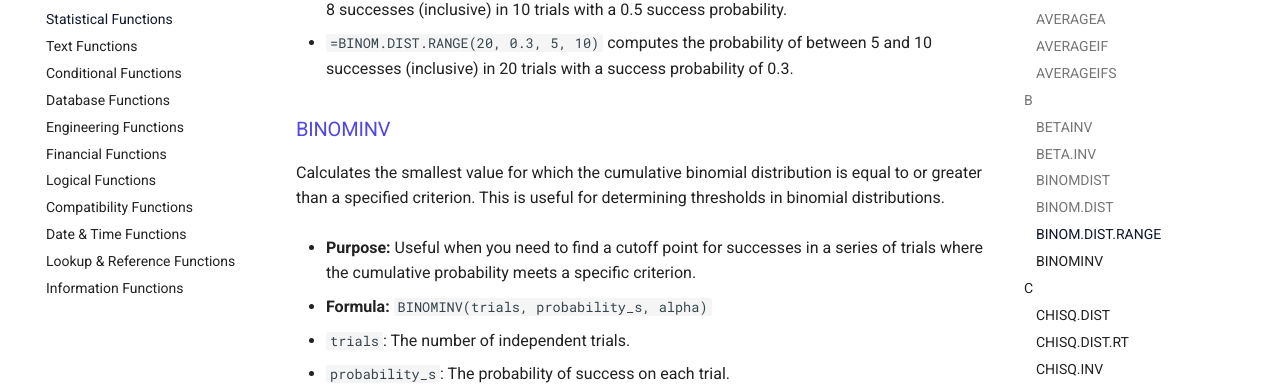
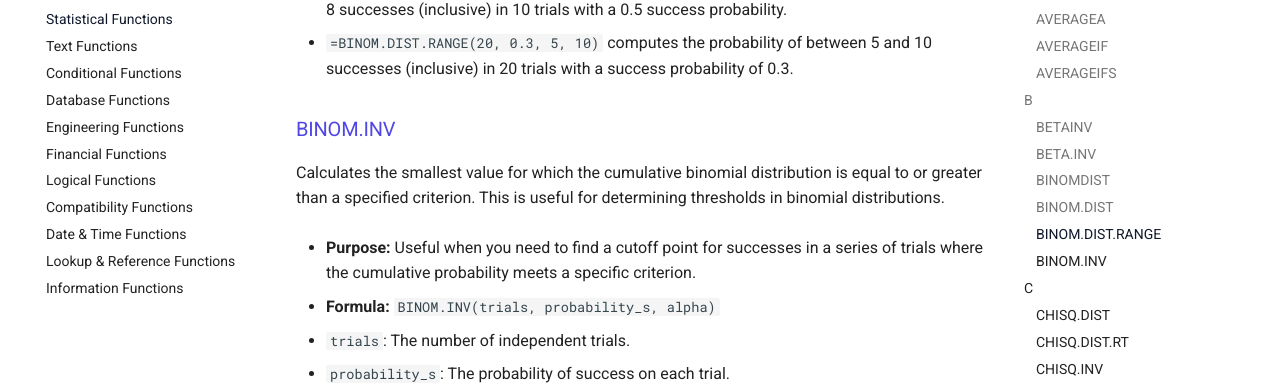
Before and after one commit to codcel-io/codcel-docs, an MkDocs documentation site: the page built from user-guide/statistical-functions.md, in a window 1280 px wide and 900 px high, scrolled down 5139 px. Shown: the part 143-532 px from the top of the window. Built offline with MkDocs 1.6.1 and Material for MkDocs 9.7.7, drawn with Linux system fonts in a browser that asks for light colours; comment, search, counter and statistics services are not loaded.

Commit message:
Update the documentation to match the actual code base.

```diff
--- a/user-guide/alphabetical-functions.md
+++ b/user-guide/alphabetical-functions.md
@@ -136,12 +136,12 @@ Below is an alphabetical list of all Excel functions documented in this user gui
 - [BINOM.DIST.RANGE](statistical-functions/binom__dist__range.md)
   Returns the probability of a number of successes falling within a range for a binomial distribution.
 
+- [BINOM.INV](statistical-functions/binom__inv.md)
+  Returns the smallest value for which the cumulative binomial distribution is greater than or equal to a criterion probability.
+
 - [BINOMDIST](statistical-functions/binom_dist.md)
   Calculates the individual term binomial probability for a specified number of successes in a series of independent trials.
 
-- [BINOMINV](statistical-functions/binom_inv.md)
-  Returns the smallest value for which the cumulative binomial distribution is greater than or equal to a criterion probability.
-
 - [BITAND](engineering-functions/bit_and.md)
   Performs a bitwise AND operation on two non‑negative integers. Returns a decimal number whose bits are 1 only where both inputs have 1s.
 
--- a/user-guide/statistical-functions.md
+++ b/user-guide/statistical-functions.md
@@ -175,14 +175,14 @@ statistical analysis when assessing probabilities over a range of outcomes.
   - `=BINOM.DIST.RANGE(20, 0.3, 5, 10)` computes the probability of between 5 and 10 successes (inclusive) in 20 trials
     with a success probability of 0.3.
 
-### [BINOMINV](./statistical-functions/binom_inv.md)
+### [BINOM.INV](./statistical-functions/binom__inv.md)
 Calculates the smallest value for which the cumulative binomial distribution is equal to or greater than a specified
 criterion. This is useful for determining thresholds in binomial distributions.
 
 - **Purpose:** Useful when you need to find a cutoff point for successes in a series of trials where the cumulative
   probability meets a specific criterion.
 
-- **Formula:** `BINOMINV(trials, probability_s, alpha)`
+- **Formula:** `BINOM.INV(trials, probability_s, alpha)`
   - `trials`: The number of independent trials.
   - `probability_s`: The probability of success on each trial.
   - `alpha`: The criterion, a probability threshold in the range of [0, 1].
```
Also changed, not shown: other parts of user-guide/alphabetical-functions.md (+2 -2 lines), user-guide/statistical-functions/binom__inv.md (renamed from user-guide/statistical-functions/binom_inv.md).
